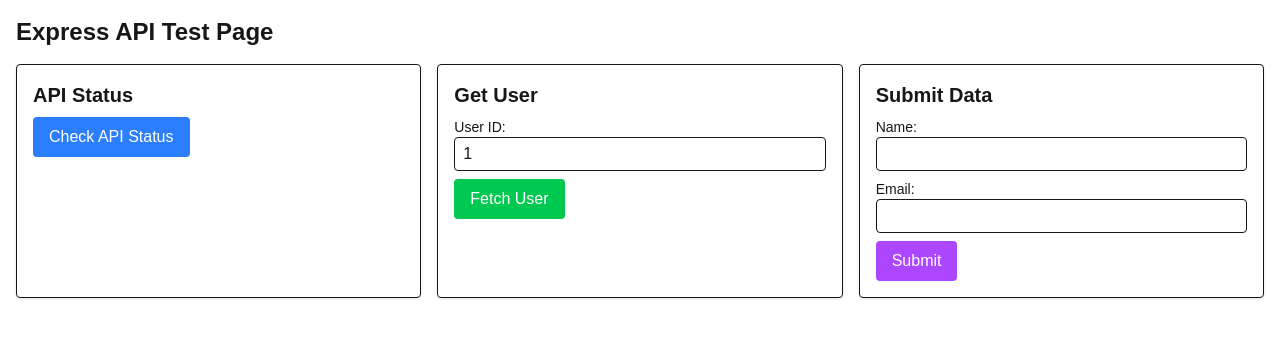
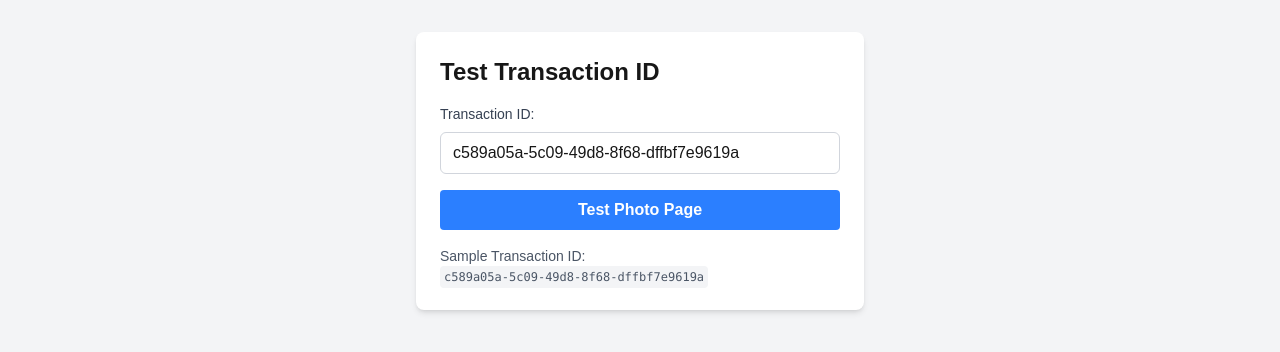
Before and after one commit to linggaprrrr/dclr-booth, a Next.js app: page /api-test in a window 1280 px wide. Shown: the top 352 px of the page. Built offline with nearby package versions, Linux system fonts and the light colour scheme.

Commit message:
feat: fix timer again

```diff
--- a/src/app/api-test/page.tsx
+++ b/src/app/api-test/page.tsx
@@ -1,150 +1,51 @@
-'use client';
+'use client'
 
-import { useState, useEffect } from 'react';
+import { useState } from 'react';
+import { useData } from '@/context/DataContext';
+import { useRouter } from 'next/navigation';
 
-export default function ApiTestPage() {
-  const [apiData, setApiData] = useState<any>(null);
-  const [loading, setLoading] = useState<boolean>(false);
-  const [error, setError] = useState<string | null>(null);
-  const [userId, setUserId] = useState<string>('1');
-  const [formData, setFormData] = useState<{ name: string; email: string }>({
-    name: '',
-    email: '',
-  });
+export default function ApiTest() {
+  const { setTransactionId } = useData();
+  const { push } = useRouter();
+  const [testTransactionId, setTestTransactionId] = useState('c589a05a-5c09-49d8-8f68-dffbf7e9619a');
 
-  const fetchApiStatus = async () => {
-    setLoading(true);
-    setError(null);
-    try {
-      const response = await fetch('/api/status');
-      const data = await response.json();
-      setApiData(data);
-    } catch (err) {
-      setError('Failed to fetch API status');
-      console.error(err);
-    } finally {
-      setLoading(false);
-    }
-  };
-
-  const fetchUser = async () => {
-    setLoading(true);
-    setError(null);
-    try {
-      const response = await fetch(`/api/users/${userId}`);
-      const data = await response.json();
-      setApiData(data);
-    } catch (err) {
-      setError('Failed to fetch user data');
-      console.error(err);
-    } finally {
-      setLoading(false);
-    }
-  };
-
-  const submitData = async (e: React.FormEvent) => {
-    e.preventDefault();
-    setLoading(true);
-    setError(null);
-    try {
-      const response = await fetch('/api/data', {
-        method: 'POST',
-        headers: {
-          'Content-Type': 'application/json',
-        },
-        body: JSON.stringify(formData),
-      });
-      const data = await response.json();
-      setApiData(data);
-    } catch (err) {
-      setError('Failed to submit data');
-      console.error(err);
-    } finally {
-      setLoading(false);
-    }
+  const handleTest = () => {
+    setTransactionId(testTransactionId);
+    push('/photo');
   };
 
   return (
-    <div className="container mx-auto p-4">
-      <h1 className="text-2xl font-bold mb-4">Express API Test Page</h1>
+    <div className="min-h-screen bg-gray-100 p-8">
+      <div className="max-w-md mx-auto bg-white rounded-lg shadow-md p-6">
+        <h1 className="text-2xl font-bold mb-4">Test Transaction ID</h1>
 
-      <div className="grid grid-cols-1 md:grid-cols-3 gap-4 mb-8">
-        <div className="p-4 border rounded shadow">
-          <h2 className="text-xl font-semibold mb-2">API Status</h2>
-          <button
-            onClick={fetchApiStatus}
-            className="bg-blue-500 hover:bg-blue-600 text-white px-4 py-2 rounded"
-          >
-            Check API Status
-          </button>
+        <div className="mb-4">
+          <label className="block text-sm font-medium text-gray-700 mb-2">
+            Transaction ID:
+          </label>
+          <input
+            type="text"
+            value={testTransactionId}
+            onChange={(e) => setTestTransactionId(e.target.value)}
+            className="w-full px-3 py-2 border border-gray-300 rounded-md focus:outline-none focus:ring-2 focus:ring-blue-500"
+            placeholder="Enter transaction ID"
+          />
         </div>
 
-        <div className="p-4 border rounded shadow">
-          <h2 className="text-xl font-semibold mb-2">Get User</h2>
-          <div className="mb-2">
-            <label className="block text-sm font-medium">User ID:</label>
-            <input
-              type="text"
-              value={userId}
-              onChange={(e) => setUserId(e.target.value)}
-              className="border rounded px-2 py-1 w-full"
-            />
-          </div>
-          <button
-            onClick={fetchUser}
-            className="bg-green-500 hover:bg-green-600 text-white px-4 py-2 rounded"
-          >
-            Fetch User
-          </button>
-        </div>
+        <button
+          onClick={handleTest}
+          className="w-full bg-blue-500 hover:bg-blue-700 text-white font-bold py-2 px-4 rounded"
+        >
+          Test Photo Page
+        </button>
 
-        <div className="p-4 border rounded shadow">
-          <h2 className="text-xl font-semibold mb-2">Submit Data</h2>
-          <form onSubmit={submitData}>
-            <div className="mb-2">
-              <label className="block text-sm font-medium">Name:</label>
-              <input
-                type="text"
-                value={formData.name}
-                onChange={(e) => setFormData({...formData, name: e.target.value})}
-                className="border rounded px-2 py-1 w-full"
-              />
-            </div>
-            <div className="mb-2">
-              <label className="block text-sm font-medium">Email:</label>
-              <input
-                type="email"
-                value={formData.email}
-                onChange={(e) => setFormData({...formData, email: e.target.value})}
-                className="border rounded px-2 py-1 w-full"
-              />
-            </div>
-            <button
-              type="submit"
-              className="bg-purple-500 hover:bg-purple-600 text-white px-4 py-2 rounded"
-            >
-              Submit
-            </button>
-          </form>
+        <div className="mt-4 text-sm text-gray-600">
+          <p>Sample Transaction ID:</p>
+          <code className="bg-gray-100 p-1 rounded text-xs break-all">
+            c589a05a-5c09-49d8-8f68-dffbf7e9619a
+          </code>
         </div>
       </div>
-
-      {loading && <p className="text-gray-600">Loading...</p>}
-
-      {error && (
-        <div className="bg-red-100 border border-red-400 text-red-700 px-4 py-3 rounded mb-4">
-          {error}
-        </div>
-      )}
-
-      {apiData && (
-        <div className="bg-gray-100 p-4 rounded">
-          <h2 className="text-xl font-semibold mb-2">API Response:</h2>
-          <pre className="bg-white p-4 rounded overflow-auto">
-            {JSON.stringify(apiData, null, 2)}
-          </pre>
-        </div>
-      )}
     </div>
   );
 }
--- a/src/context/DataContext.tsx
+++ b/src/context/DataContext.tsx
@@ -17,7 +17,8 @@ interface Props {
 }
 
 export const DataProvider: React.FC<Props> = (props) => {
-  const [transactionId, setTransactionId] = useState("");
+  // For testing: Replace empty string with your test transaction ID
+  const [transactionId, setTransactionId] = useState("3fb286c9-6ff6-478e-8556-af91e95be418"); // Test transaction ID
 
   return (
     <DataContext.Provider
--- a/src/server/controllers/transactionDetail.ts
+++ b/src/server/controllers/transactionDetail.ts
@@ -3,16 +3,31 @@ import { HttpClient } from "../../../utils/http";
 
 const transactionDetail = async (req: Request, res: Response) => {
   const { trxId } = req.params;
+
+  console.log('TransactionDetail called with trxId:', trxId);
+  console.log('API_URL:', process.env.API_URL);
+  console.log('API_KEY:', process.env.API_KEY ? 'SET' : 'NOT SET');
+
+  try {
     const client = new HttpClient({
       baseURL: process.env.API_URL as string,
       apiKey: process.env.API_KEY as string,
     });
+
+    console.log('Making API call to:', `${process.env.API_URL}/transactions/${trxId}`);
+
     const transaction = await client.get(`/transactions/${trxId}`, {
       headers: {
         "Content-Type": "application/json",
       },
     });
+
+    console.log('Transaction data received:', transaction);
     res.json(transaction);
+  } catch (error: any) {
+    console.error('Error in transactionDetail:', error);
+    res.status(500).json({ error: 'Failed to fetch transaction details', details: error.message });
+  }
 };
 
 export default transactionDetail;
```
Also changed, not shown: src/app/photo/page.tsx (+59 -27 lines). Lines whose indentation alone changed are shown as unchanged.
